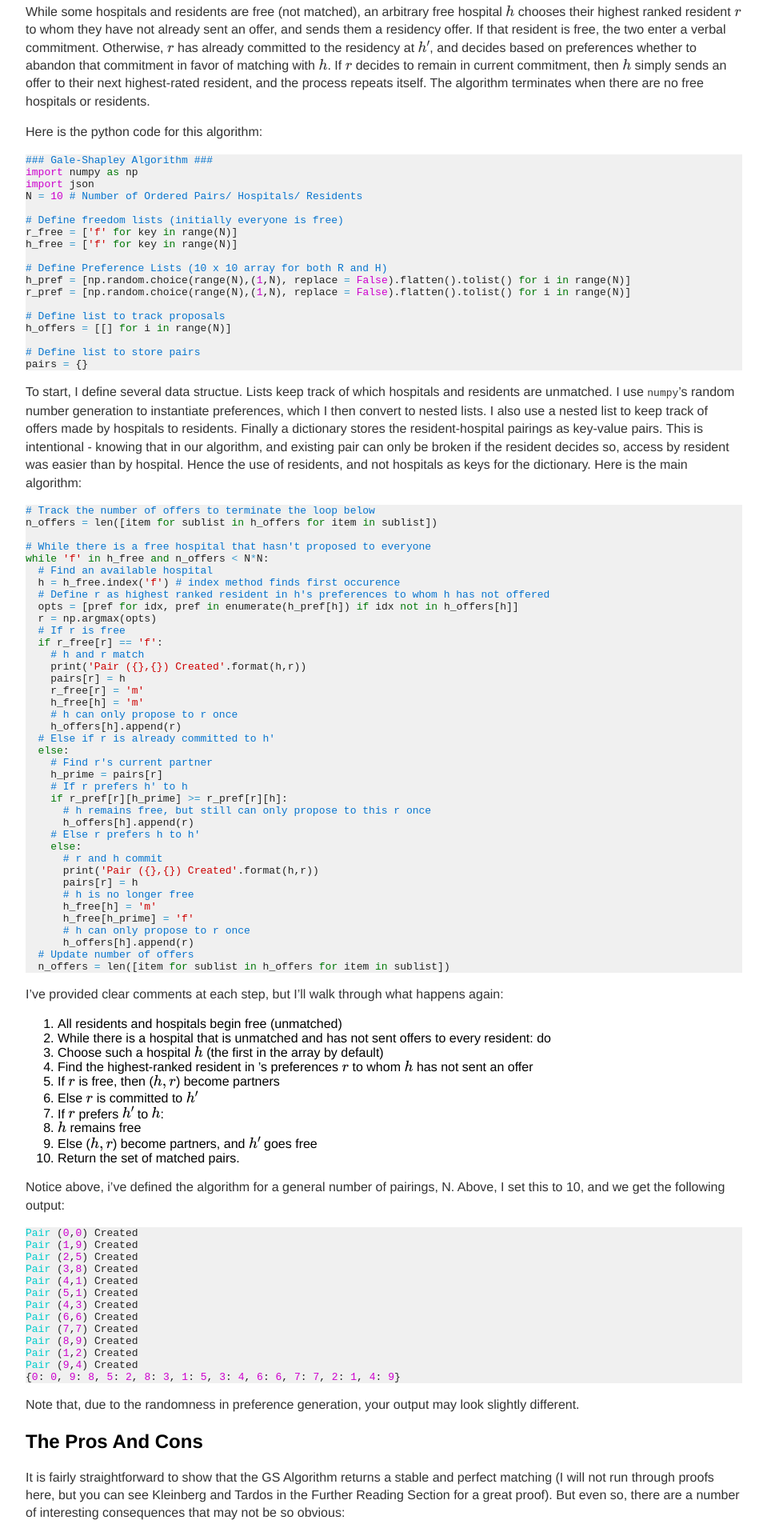
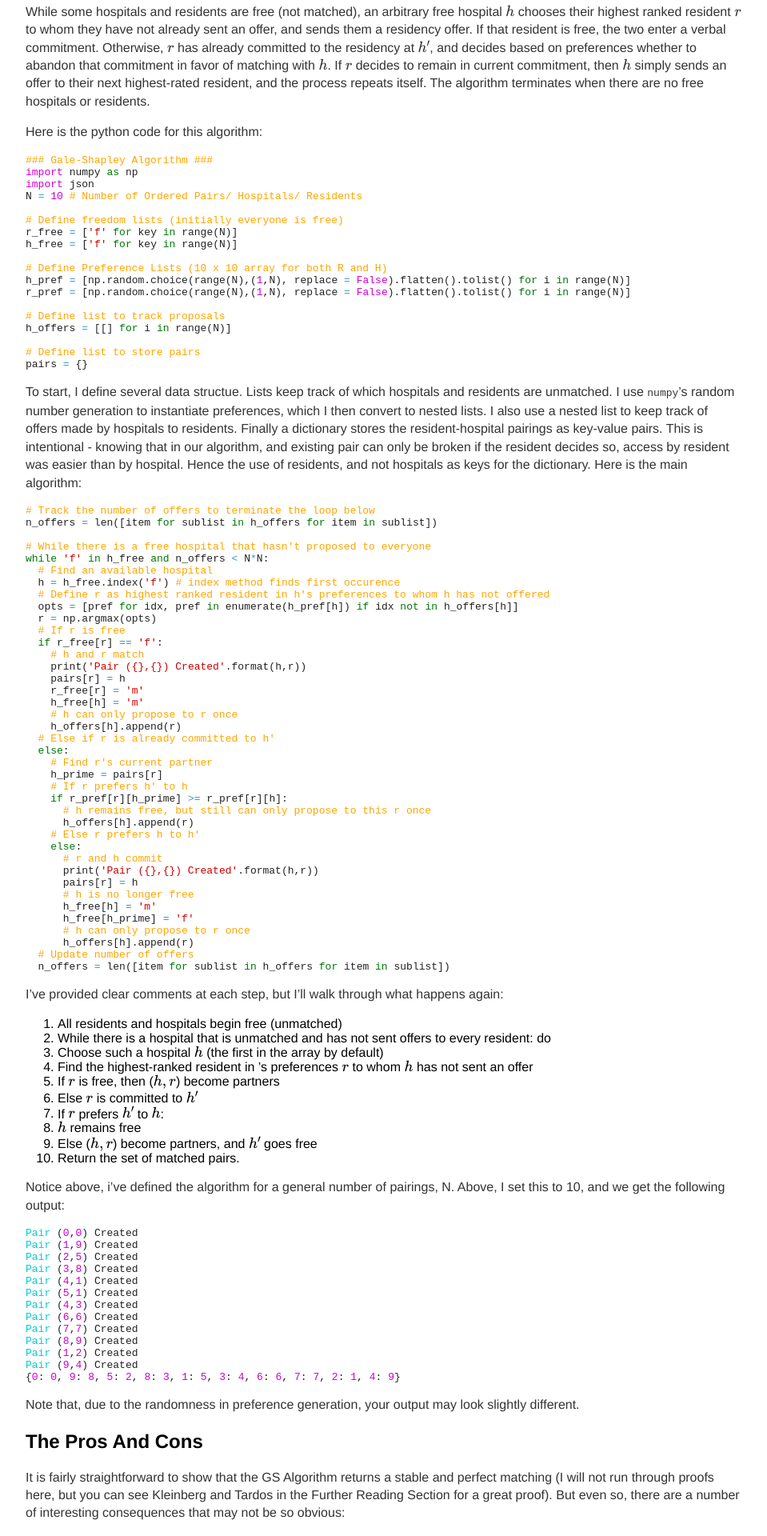
Before and after one commit to 12mre1/12mre1.github.io, a Jekyll site: the page built from _posts/2021-02-10-Stable-Matching-with-the-Gale-Shapley-Algorithm.md, in a window 1280 px wide. Shown: the part 1521-3441 px from the top of the page at 80% size, without its empty margins (160-1119 px from the left). Built offline with Jekyll 4.4.1, drawn with Linux system fonts in a browser that asks for light colours; formulas are drawn with MathJax 3.

Commit message:
Update syntax.css

```diff
--- a/css/syntax.css
+++ b/css/syntax.css
@@ -1,6 +1,6 @@
-.highlight pre { background-color: #f0f0f0 }
-.highlight .hll { background-color: #f0f0f0 }
-.highlight .c { color: #0875cf } /* Comment */
+.highlight pre { background-color: #FFFFFF }
+.highlight .hll { background-color: #FFFFFF }
+.highlight .c { color: #008000 } /* Comment */
 .highlight .err { color: #222222; border: 1px solid #FF0000 } /* Error */
 .highlight .g { color: #222222 } /* Generic */
 .highlight .k { color: #027808 } /* Keyword */
@@ -9,9 +9,9 @@
 .highlight .o { color: #3399cc } /* Operator */
 .highlight .x { color: #222222 } /* Other */
 .highlight .p { color: #222222 } /* Punctuation */
-.highlight .cm { color: #0875cf } /* Comment.Multiline */
-.highlight .cp { color: #0875cf } /* Comment.Preproc */
-.highlight .c1 { color: #0875cf } /* Comment.Single */
+.highlight .cm { color: #FFA500 } /* Comment.Multiline */
+.highlight .cp { color: #FFA500 } /* Comment.Preproc */
+.highlight .c1 { color: #FFA500 } /* Comment.Single */
 .highlight .cs { color: #cd0000; font-weight: bold } /* Comment.Special */
 .highlight .gd { color: #cd0000 } /* Generic.Deleted */
 .highlight .ge { color: #222222; font-style: italic } /* Generic.Emph */
```
